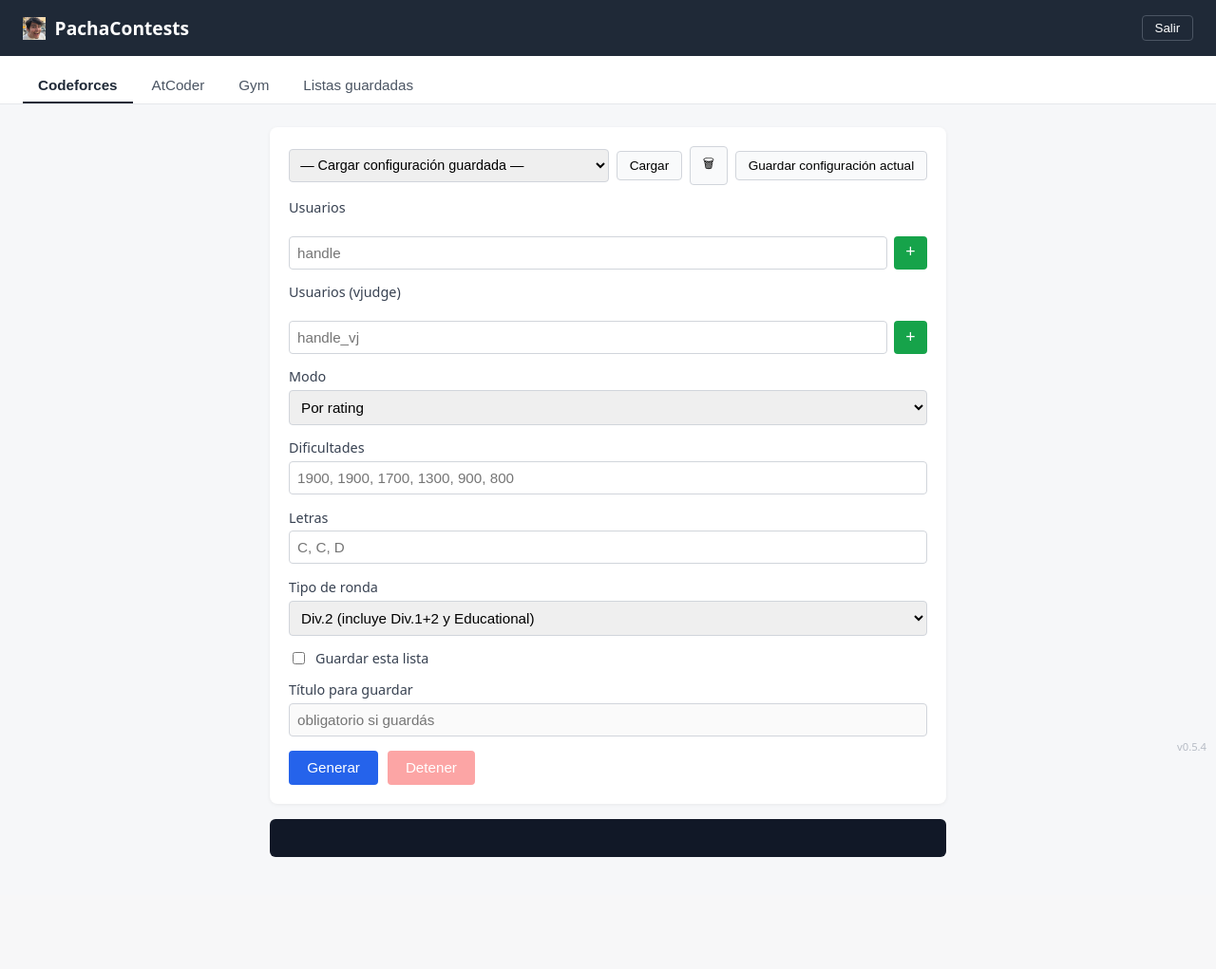
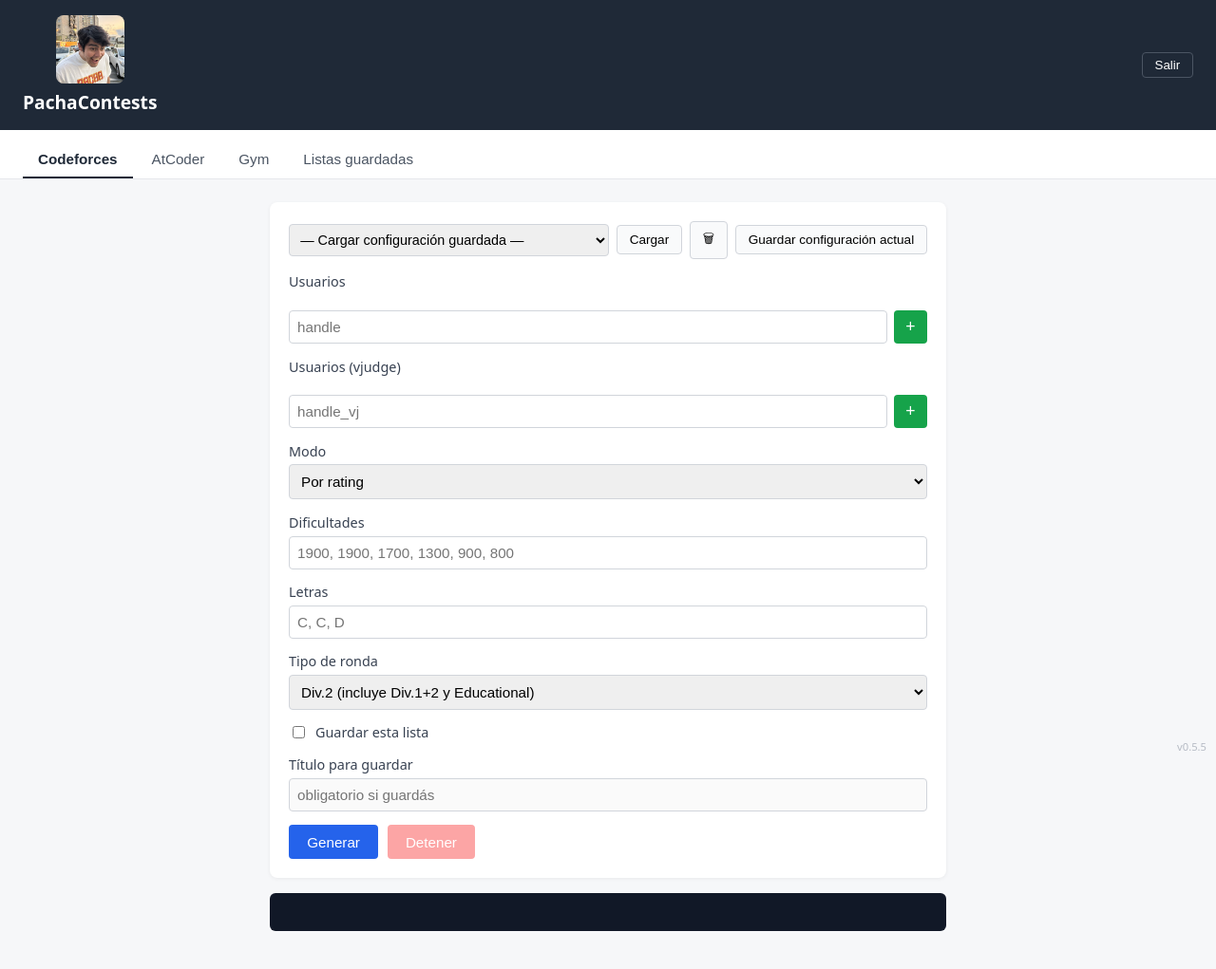
Before and after one commit to pacha2880/contest-generator, a FastAPI app: page / in a window 1280 px wide. Shown: the whole page at 95% size. Before the commit the page ends 903 px from the top, so only its background shows below. Run offline with FastAPI, Linux system fonts and the light colour scheme; data that the repository does not hold is empty.

Commit message:
Replace brand icon with a real photo, bigger, stacked above the title
Swaps the small favicon used as a header/login icon for a square-cropped photo (static/logo.jpg), laid out above the PachaContests text instead of beside it.

Co-Authored-By: Claude Sonnet 5 <noreply@anthropic.com>

```diff
--- a/server.py
+++ b/server.py
@@ -55,7 +55,7 @@ SECRET_KEY = os.environ.get("SECRET_KEY", "dev-only-insecure-secret-change-in-pr
 
 # No automation around this yet (no CHANGELOG.md, no CI check) — bump by hand
 # alongside a meaningful batch of changes to the web UI/backend.
-APP_VERSION = "0.5.4"
+APP_VERSION = "0.5.5"
 
 app = FastAPI(title="PachaContests")
 app.add_middleware(SessionMiddleware, secret_key=SECRET_KEY)
--- a/static/style.css
+++ b/static/style.css
@@ -15,8 +15,8 @@ header {
   color: white;
 }
 header h1 { margin: 0; font-size: 1.2rem; }
-.brand { display: flex; align-items: center; gap: 0.6rem; }
-.brand-icon { width: 24px; height: 24px; }
+.brand { display: flex; flex-direction: column; align-items: center; gap: 0.4rem; }
+.brand-icon { width: 72px; height: 72px; object-fit: cover; border-radius: 8px; }
 
 .login-body {
   display: flex;
@@ -36,6 +36,7 @@ header h1 { margin: 0; font-size: 1.2rem; }
 }
 .login-box input, .login-box button { padding: 0.6rem; font-size: 1rem; }
 .login-box .brand { justify-content: center; }
+.login-box .brand-icon { width: 96px; height: 96px; }
 .error { color: #b00020; margin: 0; }
 
 .link-btn {
--- a/templates/index.html
+++ b/templates/index.html
@@ -10,7 +10,7 @@
 <body>
   <header>
     <div class="brand">
-      <img src="/static/favicon.ico" alt="" class="brand-icon">
+      <img src="/static/logo.jpg" alt="" class="brand-icon">
       <h1>PachaContests</h1>
     </div>
     <form method="post" action="/logout"><button type="submit" class="link-btn">Salir</button></form>
--- a/templates/login.html
+++ b/templates/login.html
@@ -10,7 +10,7 @@
 <body class="login-body">
   <form class="login-box" method="post" action="/login">
     <div class="brand">
-      <img src="/static/favicon.ico" alt="" class="brand-icon">
+      <img src="/static/logo.jpg" alt="" class="brand-icon">
       <h1>PachaContests</h1>
     </div>
     {% if error %}<p class="error">{{ error }}</p>{% endif %}
```
Also changed, not shown: static/logo.jpg (added).
